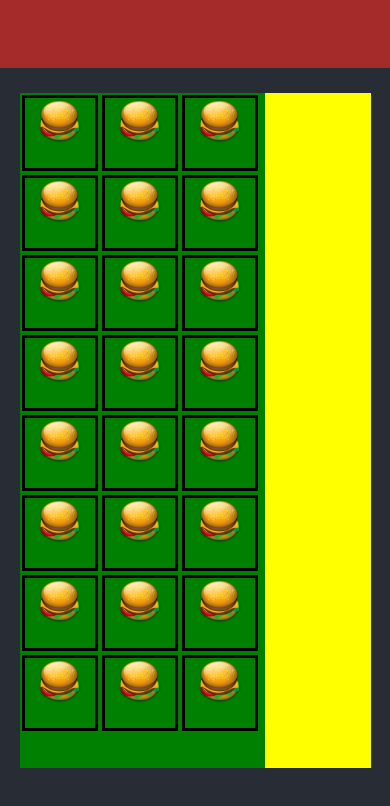
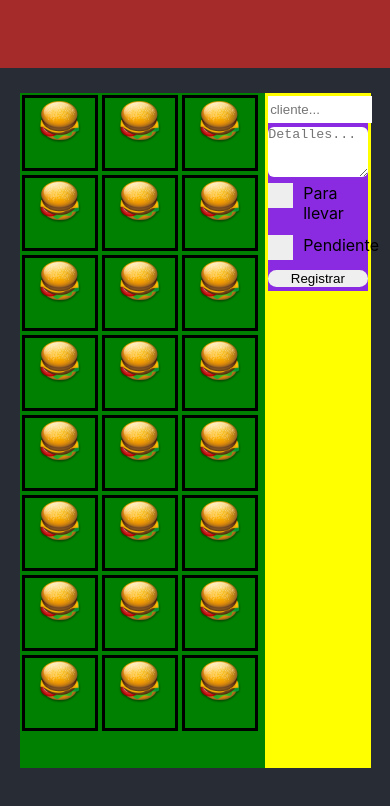
Before and after one commit to bryan2893/front-jehova-jireth-manager, a React (Create React App) app: page / in a window 390 px wide. Shown: the top 806 px of the page. Built offline with nearby package versions, Linux system fonts and the light colour scheme.

Commit message:
Shoping cart form was added and also some media querys was perform

```diff
--- a/src/components/Card/Card.css
+++ b/src/components/Card/Card.css
@@ -1,6 +1,6 @@
 .Card-img{
-    width: 60px;
-    height: 60px;
+    width: 45px;
+    height: 45px;
     position: relative;
 }
 
@@ -8,8 +8,8 @@
     display: inline-block;
     padding: 0;
     position: relative;
-    width: 100px;
-    height: 100px;
+    width: 70px;
+    height: 70px;
     border-style: solid;
     border-color: black;
     text-align: center;
@@ -45,8 +45,27 @@
     to {opacity:1 ;}
 }
 
-@media only screen and (max-width: 700px) {
-    /* For tablets: */
+/*
+  ##Device = Desktops
+  ##Screen = 1281px to higher resolution desktops
+*/
+@media (min-width: 1281px) {
+    .Card-img{
+        width: 60px;
+        height: 60px;
+    }
+
+    .Card-div{
+        width: 100px;
+        height: 100px;
+    }
+}
+
+/*
+  ##Device = Laptops, Desktops
+  ##Screen = B/w 1025px to 1280px
+*/
+@media (min-width: 1025px) and (max-width: 1280px) {
     .Card-img{
         width: 45px;
         height: 45px;
@@ -61,3 +80,43 @@
         font-size: .8em;
     }
 }
+
+/*
+  ##Device = Tablets, Ipads (portrait)
+  ##Screen = B/w 768px to 1024px
+*/
+@media (min-width: 700px) and (max-width: 1024px) {
+    .Card-img{
+        width: 40px;
+        height: 40px;
+    }
+
+    .Card-div{
+        width: 65px;
+        height: 65px;
+    }
+
+    .Card-p{
+        font-size: .8em;
+    }
+}
+
+@media (min-width: 500px) and (max-width: 699px) {
+    .Card-img{
+        width: 35px;
+        height: 35px;
+    }
+
+    .Card-div{
+        width: 60px;
+        height: 60px;
+    }
+
+    .Card-p{
+        font-size: .8em;
+    }
+}
+
+@media (min-width: 768px) and (max-width: 1024px) and (orientation: landscape) {
+
+}
--- /dev/null
+++ b/src/components/ShopingCartForm/ShopingCartForm.css
@@ -0,0 +1,97 @@
+.ShopingCartForm-form{
+    width: 100%;
+    position: relative;
+    background-color: blueviolet;
+}
+
+.ShopingCartForm-form input[type=text]{
+    height: 25px;
+    margin-bottom: 4px;
+    border: none;
+    width: 100%;
+}
+
+.ShopingCartForm-form input[type=submit]{
+    width: 100%;
+    border: none;
+    margin-bottom: 4px;
+    border-radius: 10px;
+}
+
+.ShopingCartForm-form textarea{
+    width: 100%;
+    height: 50px;
+    padding: 0;
+    border: none;
+    margin-bottom: 2px;
+    border-radius: 6px;
+}
+
+/*Stylos del contenedor de checks*/
+/* The container */
+.container {
+    display: block;
+    position: relative;
+    padding-left: 35px;
+    margin-bottom: 12px;
+    cursor: pointer;
+    font-size: 1em;
+    -webkit-user-select: none;
+    -moz-user-select: none;
+    -ms-user-select: none;
+    user-select: none;
+  }
+
+  /* Hide the browser's default checkbox */
+  .container input {
+    position: absolute;
+    opacity: 0;
+    cursor: pointer;
+    height: 0;
+    width: 0;
+  }
+
+  /* Create a custom checkbox */
+  .checkmark {
+    position: absolute;
+    top: 0;
+    left: 0;
+    height: 25px;
+    width: 25px;
+    background-color: #eee;
+  }
+
+  /* On mouse-over, add a grey background color */
+  .container:hover input ~ .checkmark {
+    background-color: #ccc;
+  }
+
+  /* When the checkbox is checked, add a blue background */
+  .container input:checked ~ .checkmark {
+    background-color: #2196F3;
+  }
+
+  /* Create the checkmark/indicator (hidden when not checked) */
+  .checkmark:after {
+    content: "";
+    position: absolute;
+    display: none;
+  }
+
+  /* Show the checkmark when checked */
+  .container input:checked ~ .checkmark:after {
+    display: block;
+  }
+
+  /* Style the checkmark/indicator */
+  .container .checkmark:after {
+    left: 9px;
+    top: 5px;
+    width: 5px;
+    height: 10px;
+    border: solid white;
+    border-width: 0 3px 3px 0;
+    -webkit-transform: rotate(45deg);
+    -ms-transform: rotate(45deg);
+    transform: rotate(45deg);
+  }
--- /dev/null
+++ b/src/components/ShopingCartForm/ShopingCartForm.js
@@ -0,0 +1,40 @@
+import React,{Component} from 'react';
+import './ShopingCartForm.css';
+
+export default class ShopingCartForm extends Component{
+    constructor(props){
+        super(props);
+        this.state = {value:'',textAreaValue:''};
+        this.handleChange = this.handleChange.bind(this);
+        this.handleTextAreaOnChange = this.handleTextAreaOnChange.bind(this);
+    }
+
+    handleChange(event){
+        this.setState({value:event.target.value});
+    }
+
+    handleTextAreaOnChange(event){
+        this.setState({textAreaValue:event.target.value});
+    }
+
+    render(){
+        return(
+            <form onSubmit={this.handleSubmit} className="ShopingCartForm-form">
+                <input type="text" placeholder="cliente..." value={this.state.value} onChange={this.handleChange} />
+                <textarea value={this.state.textAreaValue} placeholder="Detalles..." onChange={this.handleTextAreaOnChange}/>
+
+                <label class="container">Para llevar
+                    <input type="checkbox"/>
+                    <span class="checkmark" />
+                </label>
+                <label class="container">Pendiente
+                    <input type="checkbox" />
+                    <span class="checkmark" />
+                </label>
+
+                <input type="submit" value="Registrar" />
+
+            </form>
+        );
+    }
+}
--- a/src/components/meal-viewer/Viewer.css
+++ b/src/components/meal-viewer/Viewer.css
@@ -4,3 +4,29 @@
     background-color: green;
     display: inline-block;
 }
+
+@media (min-width: 1281px) {
+    .Viewer-container{
+        width: 80%;
+    }
+}
+
+/*
+  ##Device = Laptops, Desktops
+  ##Screen = B/w 1025px to 1280px
+*/
+@media (min-width: 1025px) and (max-width: 1280px) {
+    .Viewer-container{
+        width: 80%;
+    }
+}
+
+/*
+  ##Device = Tablets, Ipads (portrait)
+  ##Screen = B/w 768px to 1024px
+*/
+@media (min-width: 700px) and (max-width: 1024px) {
+    .Viewer-container{
+        width: 75%;
+    }
+}
--- a/src/components/shopingCart/ShopingCart.css
+++ b/src/components/shopingCart/ShopingCart.css
@@ -1,4 +1,6 @@
 .ShopingCart-container{
+    box-sizing: border-box;
+    padding: 3px;
     position: absolute;
     right: 0px;
     width: 30%;
@@ -6,3 +8,29 @@
     background-color: yellow;
     display: inline-block;
 }
+
+@media (min-width: 1281px) {
+    .ShopingCart-container{
+        width: 20%;
+    }
+}
+
+/*
+  ##Device = Laptops, Desktops
+  ##Screen = B/w 1025px to 1280px
+*/
+@media (min-width: 1025px) and (max-width: 1280px) {
+    .ShopingCart-container{
+        width: 20%;
+    }
+}
+
+/*
+  ##Device = Tablets, Ipads (portrait)
+  ##Screen = B/w 768px to 1024px
+*/
+@media (min-width: 700px) and (max-width: 1024px) {
+    .ShopingCart-container{
+        width: 25%;
+    }
+}
--- a/src/components/shopingCart/ShopingCart.js
+++ b/src/components/shopingCart/ShopingCart.js
@@ -1,9 +1,12 @@
 import React from 'react';
 import './ShopingCart.css';
+
+import ShopingCartForm from '../ShopingCartForm/ShopingCartForm';
 
 const ShopingCart = function(props) {
     return (
         <div className="ShopingCart-container">
+            <ShopingCartForm />
         </div>
     );
 }
```
Also changed, not shown: 1 other file (tests, documents, lock files or other folders).
